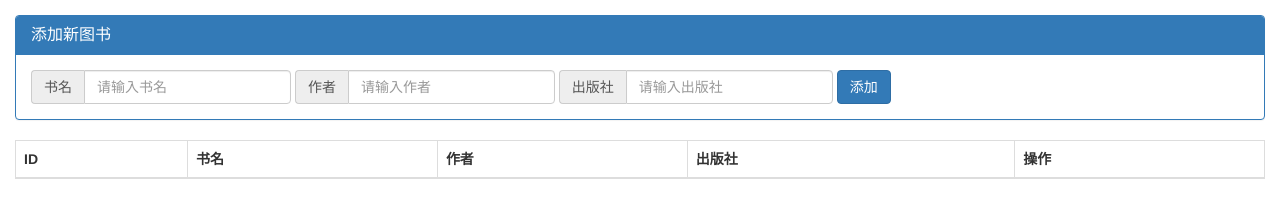
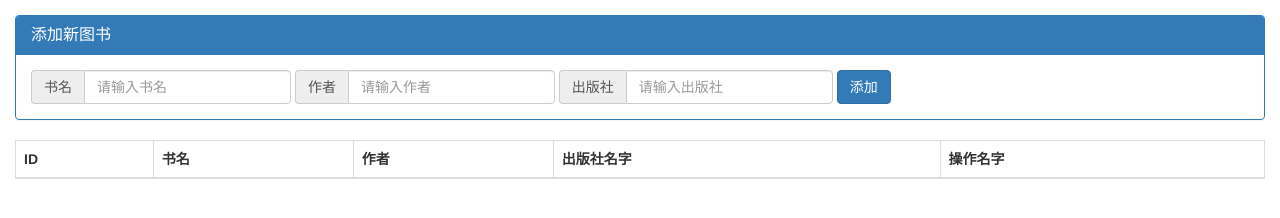
Before and after one commit to vieabc/project_01, a plain HTML site: page index.html in a window 1280 px wide. Drawn offline with Linux system fonts and the light colour scheme; no server answers.

Commit message:
初始化了index.html

```diff
--- a/index.html
+++ b/index.html
@@ -43,8 +43,8 @@
                 <th>ID</th>
                 <th>书名</th>
                 <th>作者</th>
-                <th>出版社</th>
-                <th>操作</th>
+                <th>出版社名字</th>
+                <th>操作名字</th>
 
             </tr>
         </thead>
```
